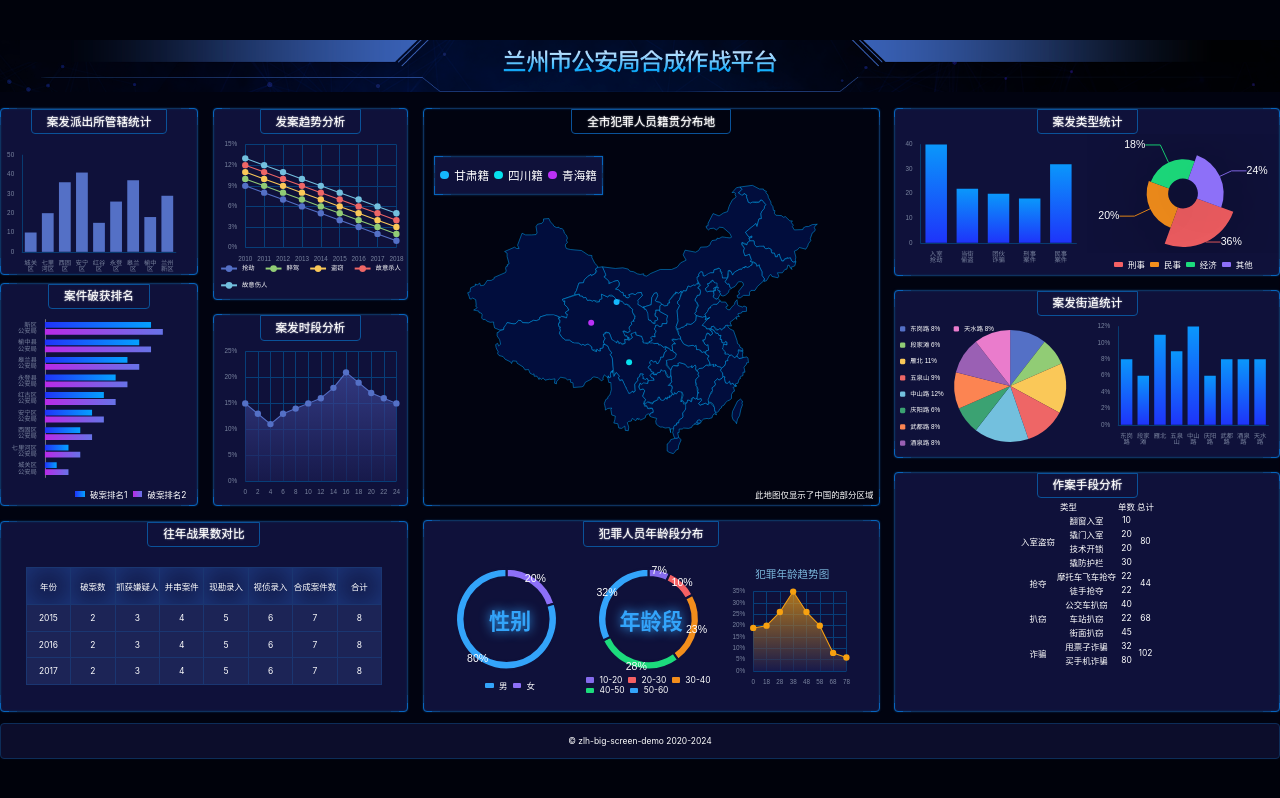
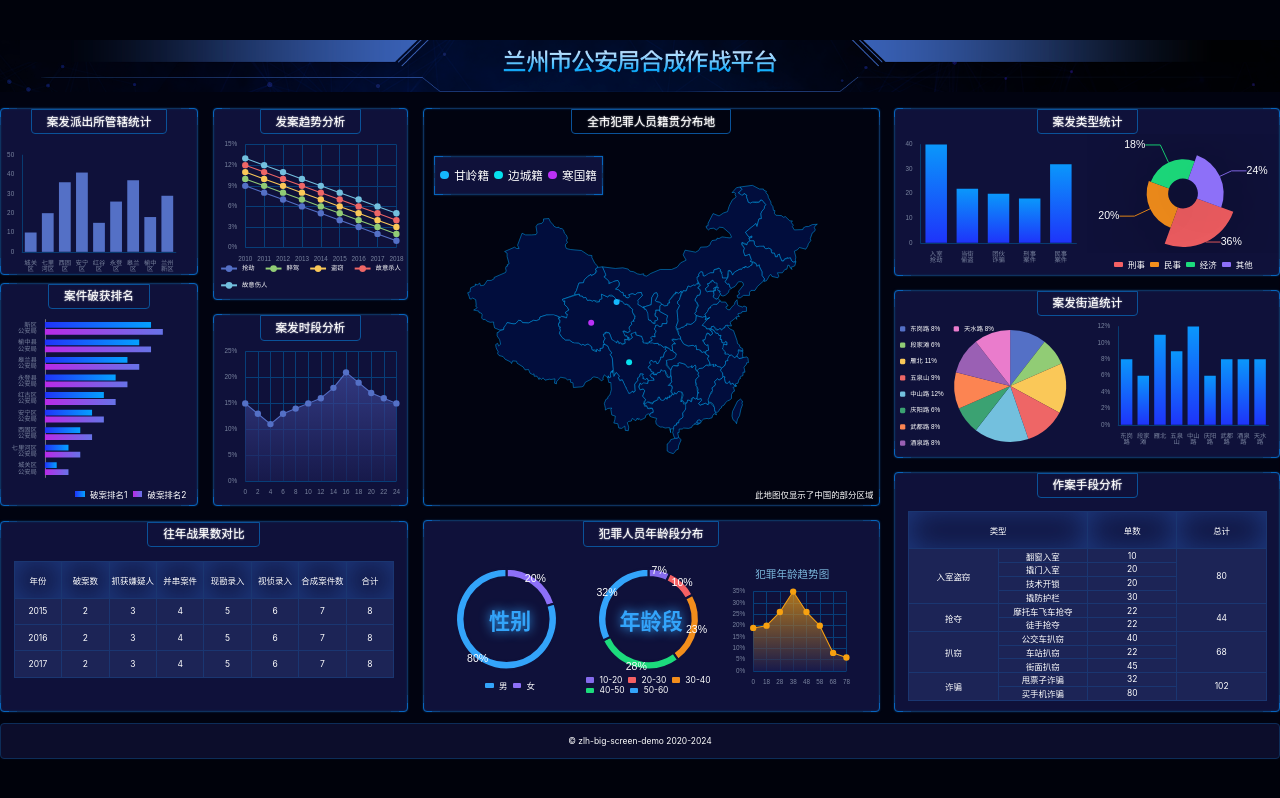
Before and after one commit to zeng715734199/react-bigScreen, a React (Vite) app: page /#/ in a window 1280 px wide. Built offline with nearby package versions, Linux system fonts and the light colour scheme.

Commit message:
update: 整理选择器、样式调整

```diff
--- a/src/components/chart-11.tsx
+++ b/src/components/chart-11.tsx
@@ -44,7 +44,7 @@ export const Chart11 = () => {
     }, []);
 
     return (
-        <div className="年龄段-图1">
+        <div className="chart11">
             <div className="chart">
                 <div className="main" ref={divRef}/>
             </div>
--- a/src/components/chart-12.tsx
+++ b/src/components/chart-12.tsx
@@ -55,7 +55,7 @@ export const Chart12 = () => {
     }, []);
 
     return (
-        <div className="年龄段-图1">
+        <div className="chart12">
             <div className="chart">
                 <div className="main" ref={divRef}/>
             </div>
--- a/src/components/chart-6.tsx
+++ b/src/components/chart-6.tsx
@@ -73,9 +73,9 @@ export const Chart6 = () => {
             <div className="wrapper">
                 <div ref={divRef} className="chart"/>
                 <div className="legend bordered">
-                    <span className="icon" style={{background: colors['gansu']}}/>甘肃籍
-                    <span className="icon" style={{background: colors['sichuan']}}/>四川籍
-                    <span className="icon" style={{background: colors['qinghai']}}/>青海籍
+                    <span className="icon" style={{background: colors['gansu']}}/>甘岭籍
+                    <span className="icon" style={{background: colors['sichuan']}}/>边城籍
+                    <span className="icon" style={{background: colors['qinghai']}}/>寒国籍
                 </div>
                 <div className="notes">此地图仅显示了中国的部分区域</div>
             </div>
--- a/src/pages/home.scss
+++ b/src/pages/home.scss
@@ -1,4 +1,21 @@
 @import "../shared/helper";
+
+%legend {
+  height: px(40);
+  display: flex;
+  align-items: center;
+  justify-content: center;
+  flex-wrap: wrap;
+  padding-right: px(10);
+
+  > span {
+    display: inline-block;
+    width: px(16);
+    height: px(10);
+    border-radius: px(2);
+    margin: 0 px(10);
+  }
+}
 
 .home {
   display: flex;
@@ -64,6 +81,7 @@
         right: 0;
         bottom: 0;
         top: 0;
+        pointer-events: none;
         border-radius: 4px;
         box-shadow: 17px 0 0 -16px #0e325f,
         -17px 0 0 -16px #0e325f,
@@ -153,10 +171,22 @@
       height: px(363);
     }
 
-    .chart12 {
+    .chart11, .chart12 {
       flex: 1;
       display: flex;
       flex-direction: column;
+
+      > .chart {
+        display: flex;
+
+        > .main {
+          flex: 1
+        }
+      }
+
+      .legend {
+        @extend %legend;
+      }
     }
 
     .年龄段 {
@@ -176,12 +206,7 @@
 
       &-图1, &-图2 {
         .legend {
-          height: px(40);
-          display: flex;
-          align-items: center;
-          justify-content: center;
-          flex-wrap: wrap;
-          padding-right: px(10);
+          @extend %legend;
 
           > span {
             display: inline-block;
@@ -282,9 +307,13 @@
       }
     }
 
-    .战果 {
+    .战果, .作案手段 {
+      padding: 0 px(24);
+
       > table {
-        margin-top: px(38);
+        width: 100%;
+        table-layout: fixed;
+        margin-top: px(25);
         border-collapse: collapse;
 
         th, td {
@@ -305,6 +334,16 @@
             background: #1c2456;
           }
 
+        }
+      }
+    }
+
+    .作案手段 {
+      > table {
+        tbody {
+          td {
+            height: px(26);
+          }
         }
       }
     }
```
